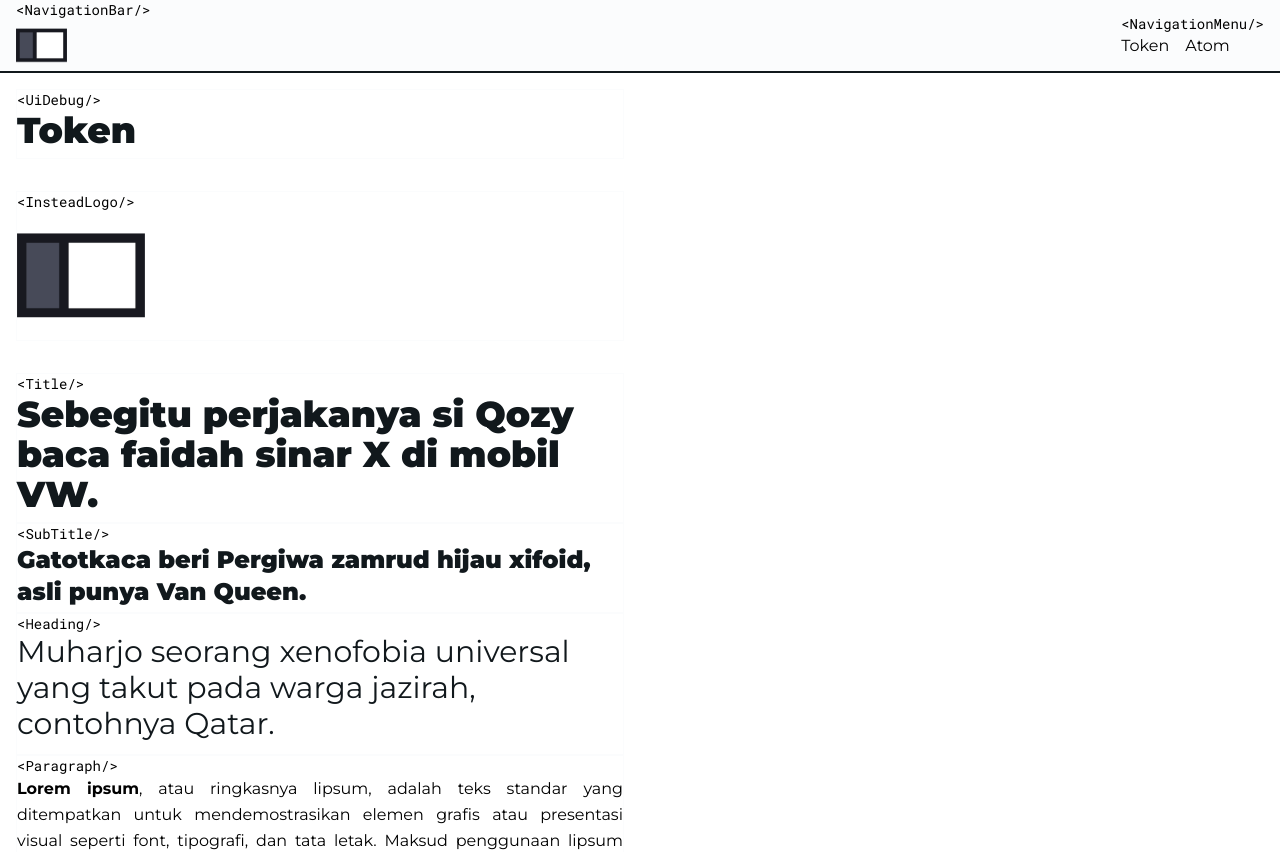
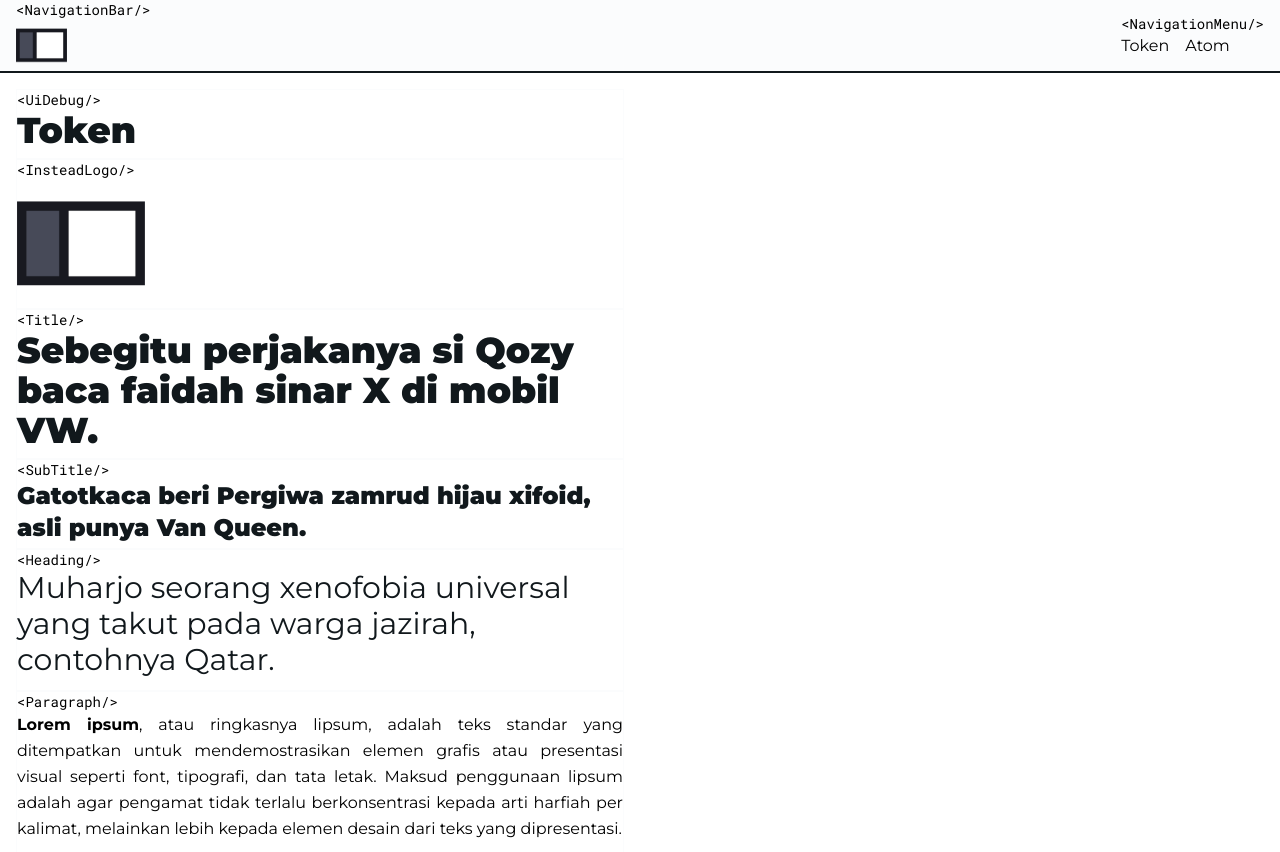
Before and after one commit to untungso/universe, a Next.js app: page /ui-debug in a window 1280 px wide. Shown: the top 852 px of the page. Built offline with nearby package versions, Linux system fonts and the light colour scheme.

Commit message:
testing neovim

```diff
--- a/app/globals.css
+++ b/app/globals.css
@@ -3,6 +3,6 @@
 @tailwind utilities;
 
 ::selection {
-    background-color: #FFBD12;
-    color: #FEFEFE;
+  background-color: #ffbd12;
+  color: #fefefe;
 }
--- a/app/ui-debug/page.tsx
+++ b/app/ui-debug/page.tsx
@@ -4,6 +4,8 @@ import {
   Paragraph,
   StyledCode,
   SubTitle,
+  Debug,
+  Section,
   Title,
 } from "@/components";
 
@@ -13,26 +15,6 @@ import type { ReactNode } from "react";
 export const metadata: Metadata = {
   title: "[Token] UI Debug",
   description: "Lupa Makan, Lupa Tidur, Malah Ngoding",
-};
-
-interface SectionProps {
-  children: ReactNode;
-}
-
-const Section = (props: SectionProps) => {
-  return <div className="pb-8 ">{props.children}</div>;
-};
-
-interface DebugProps {
-  children: ReactNode;
-}
-
-const Debug = (props: DebugProps) => {
-  return (
-    <div className="border border-slate-1 hover:border-red hover:bg-red-100">
-      {props.children}
-    </div>
-  );
 };
 
 export default function TokenDebug() {
--- a/package.json
+++ b/package.json
@@ -6,7 +6,8 @@
     "dev": "next dev -p 5173",
     "build": "next build",
     "start": "next start",
-    "lint": "next lint"
+    "lint": "next lint",
+    "format": "prettier --write ."
   },
   "dependencies": {
     "next": "13.2.3",
--- /dev/null
+++ b/packages/components/box/debug-wrapper.tsx
@@ -0,0 +1,12 @@
+import type { ReactNode } from "react";
+
+interface DebugProps {
+  children: ReactNode | ReactNode[];
+}
+export const Debug = (props: DebugProps) => {
+  return (
+    <div className="border border-slate-1 hover:border-red hover:bg-red-100">
+      {props.children}
+    </div>
+  );
+};
--- /dev/null
+++ b/packages/components/box/section.tsx
@@ -0,0 +1,9 @@
+import type { ReactNode } from "react";
+
+interface SectionProps {
+  children: ReactNode | ReactNode[];
+}
+
+export const Section = (props: SectionProps) => {
+  return <div>{props.children}</div>;
+};
--- a/packages/components/index.tsx
+++ b/packages/components/index.tsx
@@ -1,3 +1,6 @@
+// Box Components
+export * from "./box/section";
+export * from "./box/debug-wrapper";
 // Branding Components
 export * from "./branding/instead-logo";
 export * from "./branding/styled-code";
```
Also changed, not shown: 2 other files (tests, documents, lock files or other folders).
